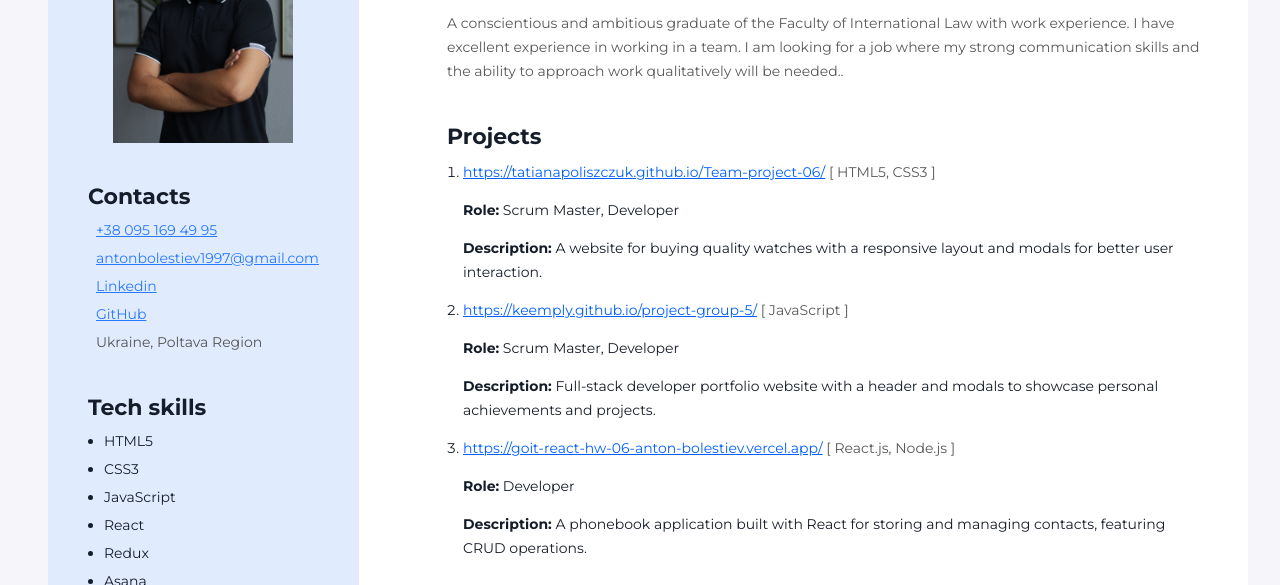
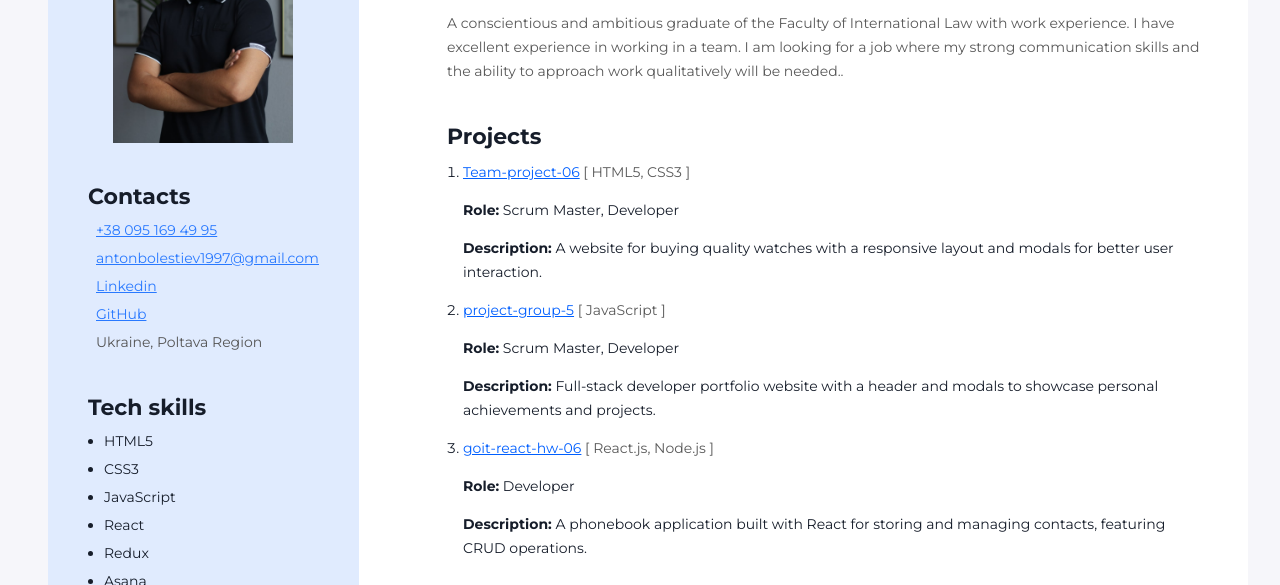
Before and after one commit to Bolestiev/resume-project-bolestiev, a plain HTML site: page index.html in a window 1280 px wide. Shown: the part 215-800 px from the top of the page. Drawn offline with Linux system fonts and the light colour scheme.

Commit message:
add project fixes

```diff
--- a/index.html
+++ b/index.html
@@ -38,19 +38,19 @@
 
   <ol class="my-projects-list">
     <li class="my-projects-item">
-      <a class="my-projects-item-link" href="https://tatianapoliszczuk.github.io/Team-project-06/" target="_blank">https://tatianapoliszczuk.github.io/Team-project-06/</a>
+      <a class="my-projects-item-link" href="https://tatianapoliszczuk.github.io/Team-project-06/" target="_blank">Team-project-06</a>
       <span class="my-projects-item-tech">[ HTML5, CSS3 ]</span>
       <p><span class="role-label">Role:</span> Scrum Master, Developer</p>
       <p><span class="description-label">Description:</span> A website for buying quality watches with a responsive layout and modals for better user interaction.</p>
     </li>
     <li class="my-projects-item">
-      <a class="my-projects-item-link" href="https://keemply.github.io/project-group-5/" target="_blank">https://keemply.github.io/project-group-5/</a>
+      <a class="my-projects-item-link" href="https://keemply.github.io/project-group-5/" target="_blank">project-group-5</a>
       <span class="my-projects-item-tech">[ JavaScript ]</span>
       <p><span class="role-label">Role:</span> Scrum Master, Developer</p>
       <p><span class="description-label">Description:</span> Full-stack developer portfolio website with a header and modals to showcase personal achievements and projects.</p>
     </li>
     <li class="my-projects-item">
-      <a class="my-projects-item-link" href="https://goit-react-hw-06-anton-bolestiev.vercel.app/" target="_blank">https://goit-react-hw-06-anton-bolestiev.vercel.app/</a>
+      <a class="my-projects-item-link" href="https://goit-react-hw-06-anton-bolestiev.vercel.app/" target="_blank">goit-react-hw-06</a>
       <span class="my-projects-item-tech">[ React.js, Node.js ]</span>
       <p><span class="role-label">Role:</span> Developer</p>
       <p><span class="description-label">Description:</span> A phonebook application built with React for storing and managing contacts, featuring CRUD operations.</p>
```
